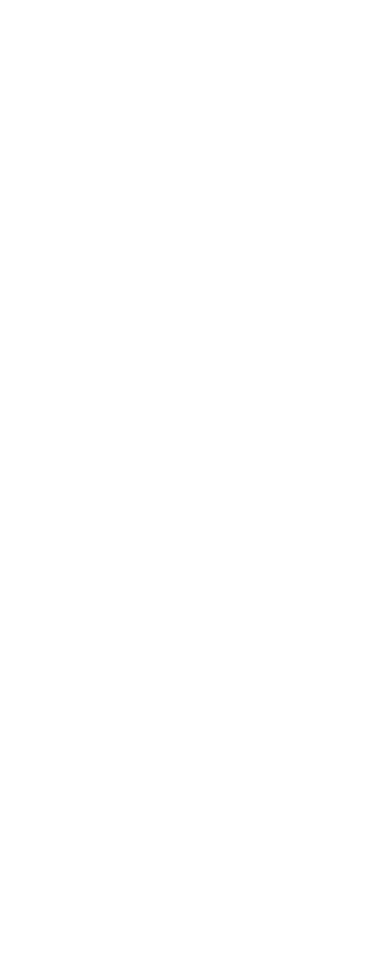
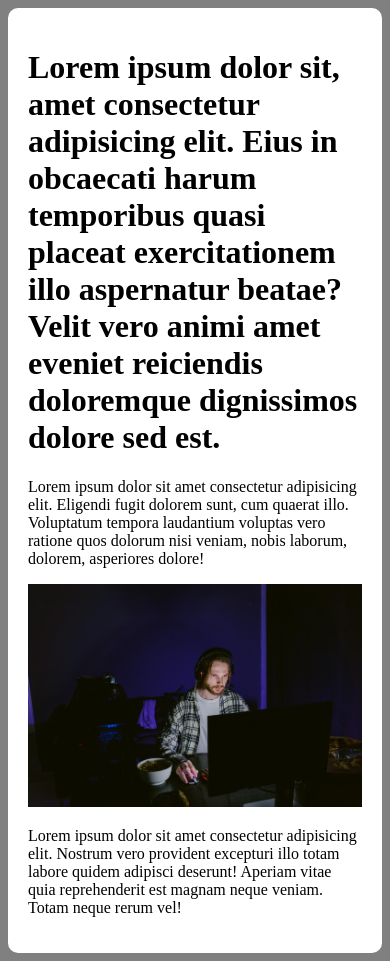
Before and after one commit to diegoc85/1ESPX-2024-Front-End, a plain HTML site: page aula11/index.html in a window 390 px wide. Before the commit the page ends 844 px from the top, so only its background shows below. Drawn offline with Linux system fonts and the light colour scheme.

Commit message:
Responsividade

```diff
--- a/aula11/index.html
+++ b/aula11/index.html
@@ -7,6 +7,11 @@
     <link rel="stylesheet" href="style.css">
 </head>
 <body>
-
+    <main>
+        <h1>Lorem ipsum dolor sit, amet consectetur adipisicing elit. Eius in obcaecati harum temporibus quasi placeat exercitationem illo aspernatur beatae? Velit vero animi amet eveniet reiciendis doloremque dignissimos dolore sed est.</h1>
+        <p>Lorem ipsum dolor sit amet consectetur adipisicing elit. Eligendi fugit dolorem sunt, cum quaerat illo. Voluptatum tempora laudantium voluptas vero ratione quos dolorum nisi veniam, nobis laborum, dolorem, asperiores dolore!</p>
+        <img src="gamer.jpg" alt="">
+        <p>Lorem ipsum dolor sit amet consectetur adipisicing elit. Nostrum vero provident excepturi illo totam labore quidem adipisci deserunt! Aperiam vitae quia reprehenderit est magnam neque veniam. Totam neque rerum vel!</p>
+    </main>
 </body>
 </html>
--- a/aula11/style.css
+++ b/aula11/style.css
@@ -0,0 +1,17 @@
+body{
+    background-color: gray;
+
+}
+
+main{
+    background-color: white;
+    padding: 20px;
+    border-radius: 10px;
+
+    max-width: 800px; /*nao fixar tamanho de largura*/
+    margin: 0 auto;
+}
+
+img{
+    width: 100%;
+}
```
